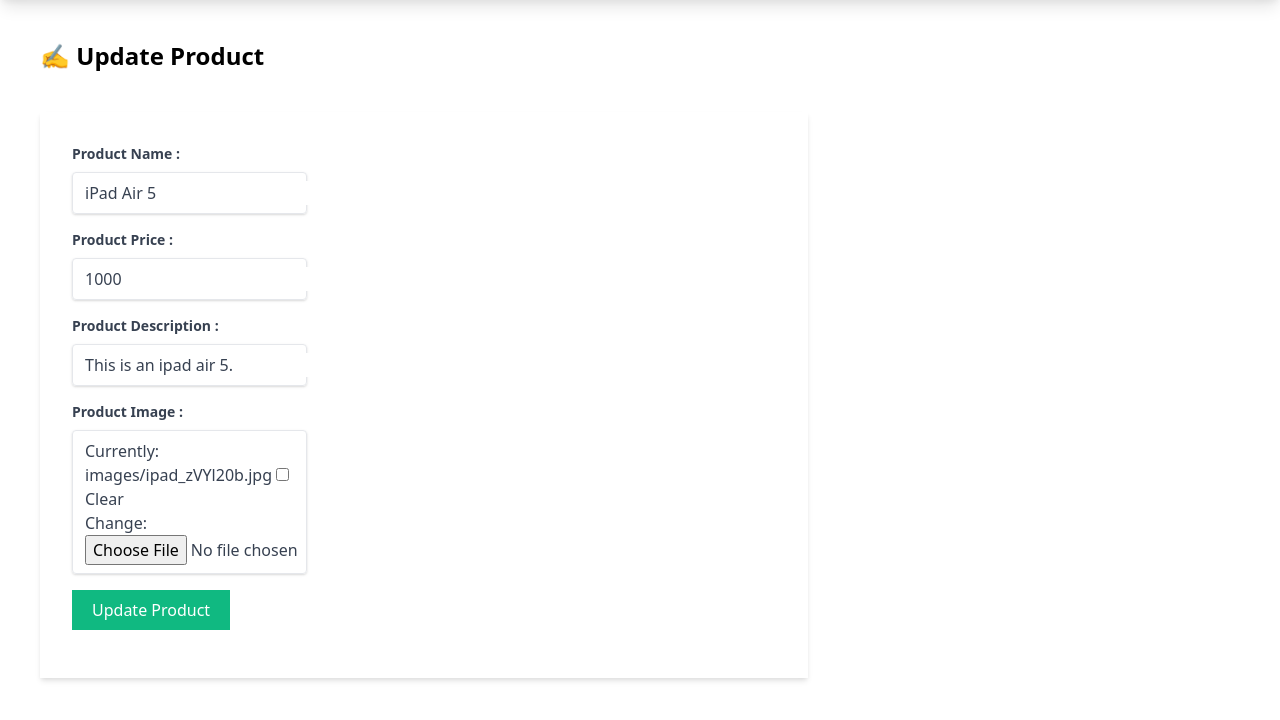
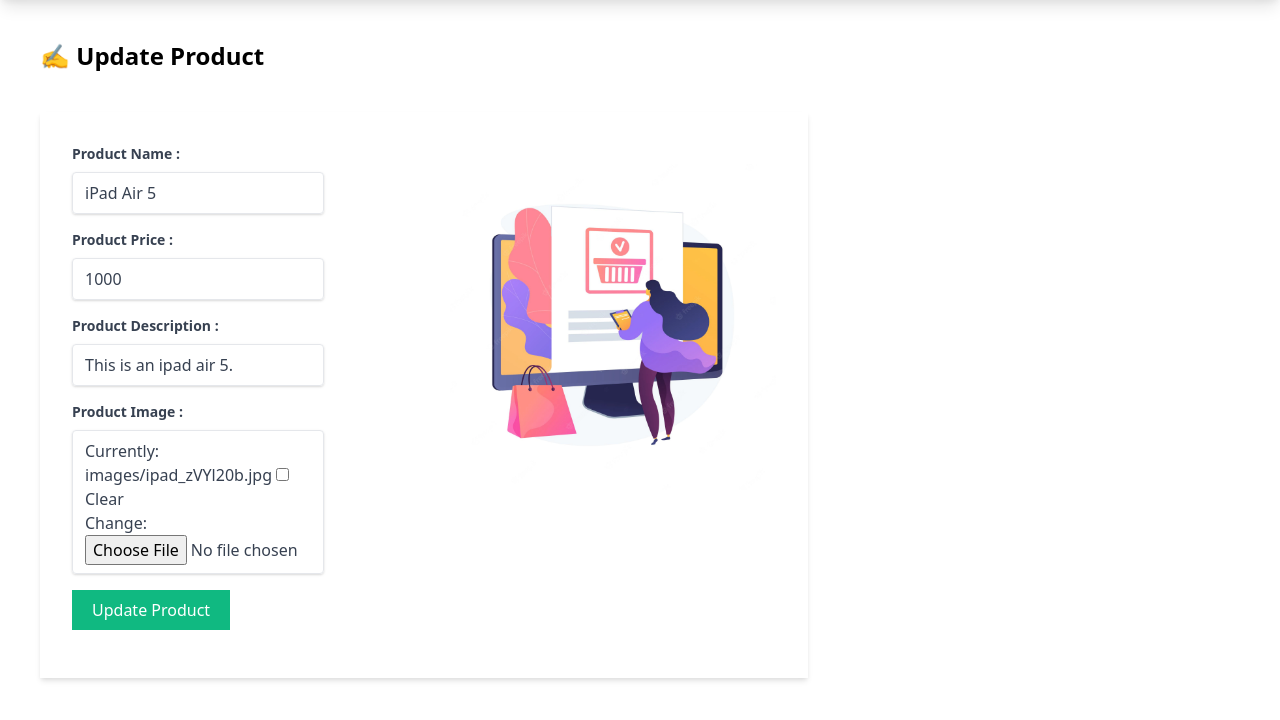
Before and after one commit to adityaganji889/Buy-And-Sell-Website, a Django app: page /myapp/products/update/2 in a window 1280 px wide. Shown: the part 64-784 px from the top of the page. Run offline with Django 4.2, Linux system fonts and the light colour scheme; data comes from the database, SQL or seed files in the repository; style sheets or scripts are compiled from the project's sources; parts of the project's set-up code (start-up, migrations or seed data) failed here and were passed over; some libraries are stand-ins or nearby versions.

Commit message:
Update product_update_form.html

```diff
--- a/myapp/templates/myapp/product_update_form.html
+++ b/myapp/templates/myapp/product_update_form.html
@@ -1,34 +1,36 @@
 {% extends 'myapp/base.html'%}
 {% block content %}
+{% load static %}
 <h1 class="text-2xl font-bold m-10">✍️ Update Product</h1>
-<form class="w-3/5 bg-white shadow-md m-10 px-8 py-8" method="POST" enctype="multipart/form-data">
+<form class="flex w-3/5 bg-white shadow-md m-10 px-8 py-8" method="POST" enctype="multipart/form-data">
     {% csrf_token %}
+    <div>
         <div class="mb-4">
             <label class="block text-gray-700 text-sm font-bold mb-2" for="">Product Name :</label>
-        <div class="shadow appearance-none border w-1/3 rounded py-2 px-3 mr-10 text-gray-700">
+            <div class="shadow appearance-none border w-2/3 rounded py-2 px-3 mr-10 text-gray-700">
                 {{form.name}}
             </div>
         </div>
         <div class="mb-4">
             <label class="block text-gray-700 text-sm font-bold mb-2" for="">Product Price :</label>
-        <div class="shadow appearance-none border w-1/3 rounded py-2 px-3 mr-10 text-gray-700">
+            <div class="shadow appearance-none border w-2/3 rounded py-2 px-3 mr-10 text-gray-700">
                 {{form.price}}
             </div>
         </div>
         <div class="mb-4">
             <label class="block text-gray-700 text-sm font-bold mb-2" for="">Product Description :</label>
-        <div class="shadow appearance-none border w-1/3 rounded py-2 px-3 mr-10 text-gray-700">
+            <div class="shadow appearance-none border w-2/3 rounded py-2 px-3 mr-10 text-gray-700">
                 {{form.desc}}
             </div>
         </div>
         <div class="mb-4">
             <label class="block text-gray-700 text-sm font-bold mb-2" for="">Product Image :</label>
-        <div class="shadow appearance-none border w-1/3 rounded py-2 px-3 mr-10 text-gray-700">
+            <div class="shadow appearance-none border w-2/3 rounded py-2 px-3 mr-10 text-gray-700">
                 {{form.image}}
             </div>
         </div>
         <div class="mb-4">
-        <div class="hidden shadow appearance-none border w-1/3 rounded py-2 px-3 mr-10 text-gray-700">
+            <div class="hidden shadow appearance-none border w-2/3 rounded py-2 px-3 mr-10 text-gray-700">
                 {{form.seller_name}}
             </div>
         </div>
@@ -36,8 +38,13 @@
         <input placeholder="desc" type="text" name="desc" id="desc"> -->
         <!-- <input type="file" accept="image/*" name="upload" id="upload"> -->
         <div class="mb-4">
-        <input class="bg-green-500 text-white px-5 py-2" type="submit" name="Update" value="Update Product" id="">
+            <input class="bg-green-500 hover:bg-green-700 text-white px-5 py-2" type="submit" name="Update" value="Update Product" id="">
         </div>
+    </div>
+    <div>
+        <img class="mt-3 sm:mt-5 sm:text-lg sm:max-w-xl sm:mx-auto md:mt-5 md:text-xl lg:mx-0" src="{% static 'myapp/images/update.jpg' %}" alt='job hunt' style='width: 100%;' />
+    </div>
+
     <!-- <input type="submit" name="Add Product" value="Add Product" id=""> -->
 </form>
 {% endblock %}
```
Lines whose indentation alone changed are shown as unchanged.
